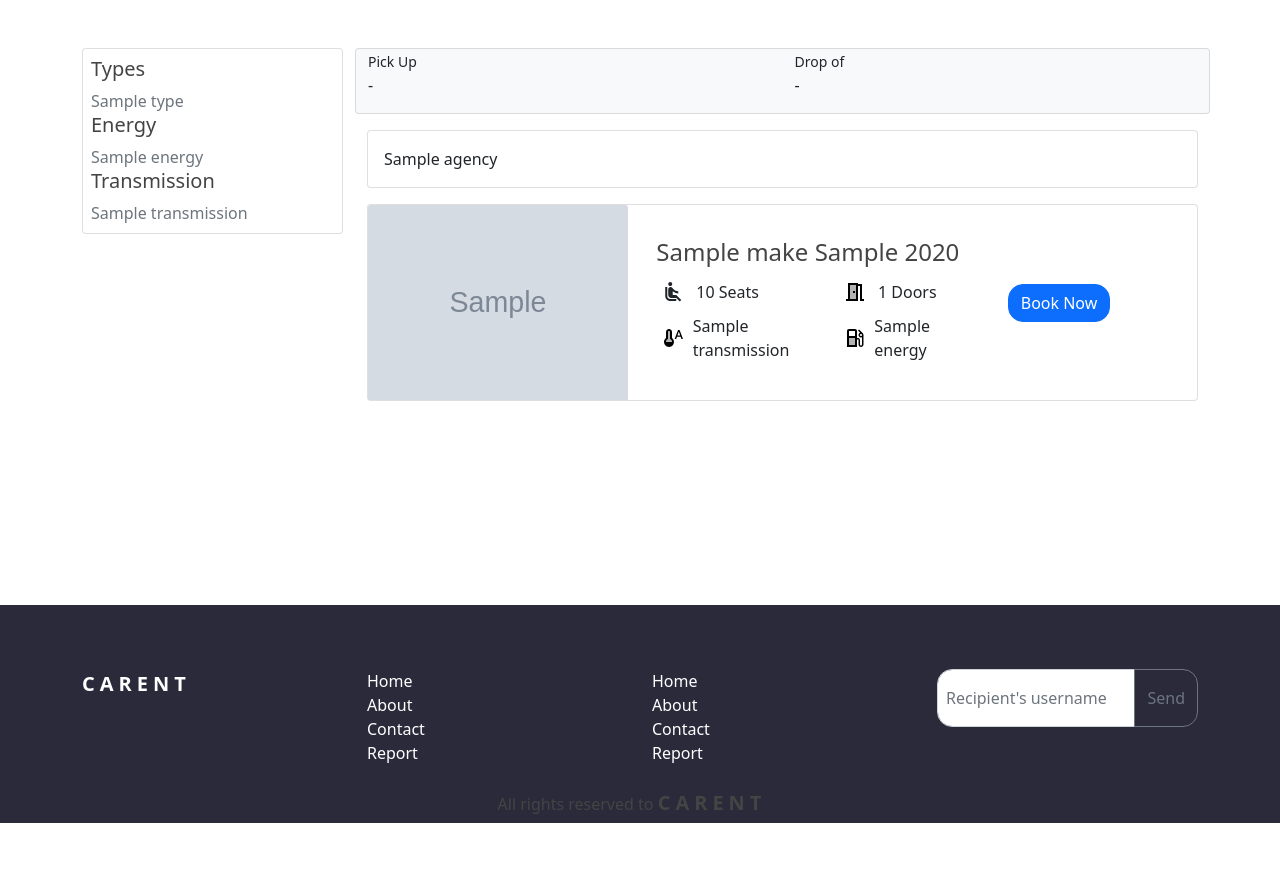
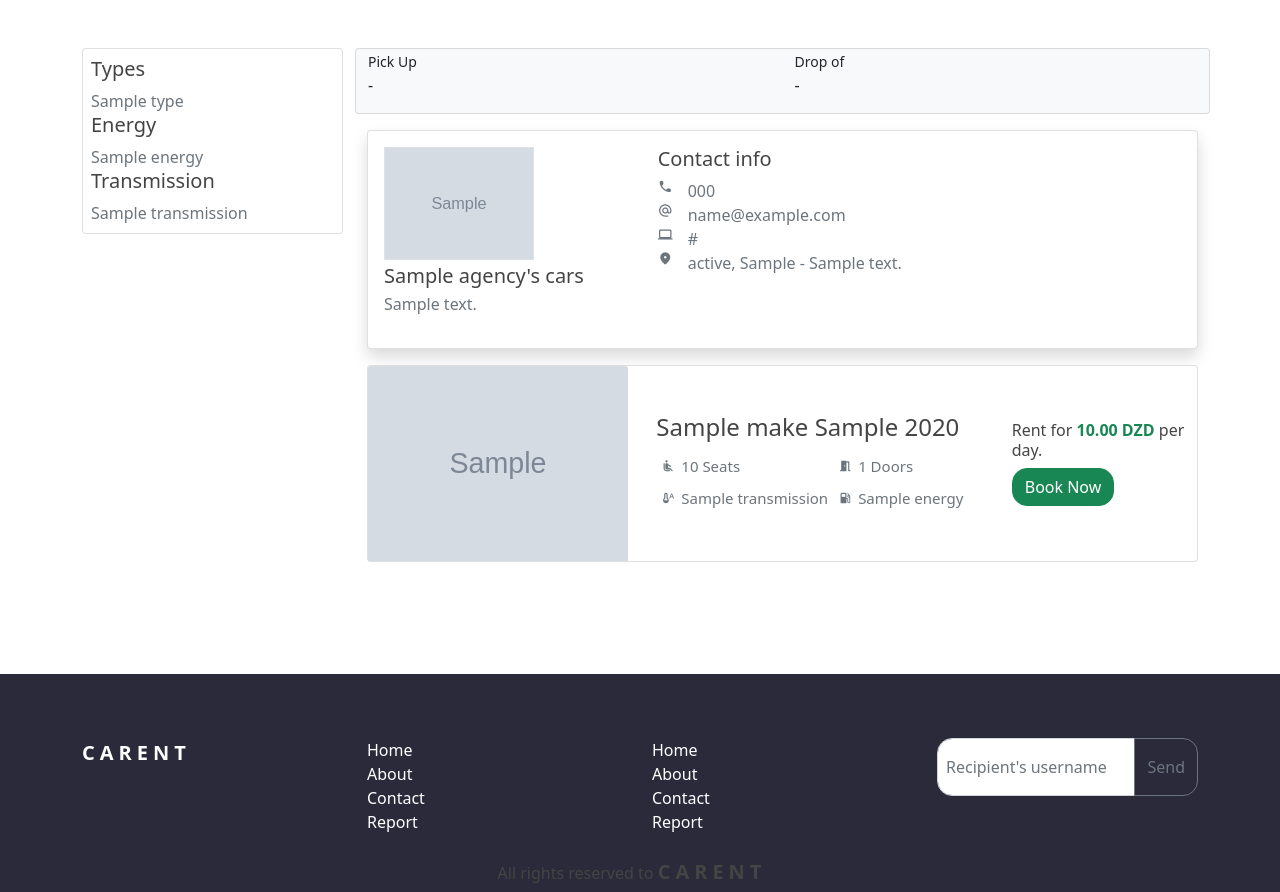
Before and after one commit to idaix/CarRental, a Django app: page /search/1 in a window 1280 px wide. Shown: the part 58-950 px from the top of the page. Before the commit the page ends 881 px from the top, so only its background shows below. Run offline with Django 4.2, Linux system fonts and the light colour scheme; tables that the repository leaves empty hold one stand-in row (values such as "Sample post"); grey boxes marked "Sample" are stand-in pictures; some libraries are stand-ins or nearby versions.

Commit message:
update...

```diff
--- a/accounts/templates/registration/register.html
+++ b/accounts/templates/registration/register.html
@@ -10,7 +10,7 @@
             {{ form|crispy }}
         </fieldset>
         <div class="form-group">
-            <button class="btn btn-outline-info" type="submit">Sign Up</button>
+            <button class="btn btn-primary" type="submit">Sign Up</button>
         </div>
     </form>
     <div class="border-top pt-3">
--- a/agency/urls.py
+++ b/agency/urls.py
@@ -12,5 +12,6 @@ urlpatterns = [
     path('vehicle/add_vehicle/', views.add_vehicle, name='add_vehicle'),
     path('vehicle/model_field/', views.model_field, name='model_field'),
     path('vehicle/<int:pk>/update', views.update_vehicle, name='vehicle_update'),
+    path('vehicle/<int:pk>/change_status', views.change_status, name='change_status'),
     path('vehicle/<int:pk>/delete', views.VehicleDelete.as_view(), name='vehicle_delete'),
 ]
--- a/app/templates/app/search/show_all_cars.html
+++ b/app/templates/app/search/show_all_cars.html
@@ -2,9 +2,24 @@
 {% block title %}{{agency.name}}{% endblock %}
 {% block search_content %}
 <section class="show-all-cars">
-    <div class="card mb-3">
-        <div class="card-body">
-            <div class="col-md-4">{{ agency.name }}</div>
+    <div class="card shadow mb-3">
+        <div class="card-body row">
+            <div class="col-md-4">
+                <div class="image border mb-1" style="width: 150px;">
+                    <img src="{{ agency.image.url }}" alt="{{ agency.name }}" width="150">
+                </div>
+                <h5 class="mb-1">{{ agency.name }}'s cars</h5>
+                <p class="text-secondary">{{ agency.bio }}</p>
+            </div>
+            <div class="col-md-8">
+                <h5>Contact info</h5>
+                <ul class="text-secondary">
+                    <li class="contact_link"><span class="material-icons-round ul-icon">call</span>{{ agency.contact_phone }}</li>
+                    <li class="contact_link"><span class="material-icons-round ul-icon">alternate_email</span>{{ agency.contact_email }}</li>
+                    <li class="contact_link"><span class="material-icons-round ul-icon">laptop</span>{{ agency.contact_website }}</li>
+                    <li class="contact_link"><span class="material-icons-round ul-icon">place</span>{{ agency.get_full_address }}</li>
+                </ul>
+            </div>
         </div>
     </div>
         {% for car in cars %}
@@ -14,32 +29,33 @@
                 <div class="card-body col-md-5">
                     <h4>{{car.get_title}}</h4>
                     <div class="features">
-                        <table class="tab">
+                        <table class="tab text-secondary">
                             <tr>
                                 <td>
-                                    <span class="material-icons-two-tone">airline_seat_recline_normal</span>
+                                    <span class="material-icons-round">airline_seat_recline_normal</span>
                                     {{car.seats}} Seats
                                 </td>
                                 <td>
-                                    <span class="material-icons-two-tone">thermostat_auto</span>
+                                    <span class="material-icons-round">thermostat_auto</span>
                                     {{car.transmission}}
                                 </td>
                             </tr>
                             <tr>
                                 <td>
-                                    <span class="material-icons-two-tone">meeting_room</span>
+                                    <span class="material-icons-round">meeting_room</span>
                                     {{car.doors}} Doors
                                 </td>
                                 <td>
-                                    <span class="material-icons-two-tone">local_gas_station</span>
+                                    <span class="material-icons-round">local_gas_station</span>
                                     {{car.engine}}
                                 </td>
                             </tr>
                         </table>
                     </div>
                 </div>
-                <div class="col-md-3">
-                    <a href="#book-{{ car.id }}" class="btn btn-primary">Book Now</a>
+                <div class="col-md-3 card-body d-flex align-items-center justify-content-between d-md-block">
+                    <h6>Rent for <strong class="text-success">{{ car.price }} DZD</strong> per day.</h6>
+                    <a href="#book-{{ car.id }}" class="btn btn-success">Book Now</a>
                 </div>
             </div>
         </div>
--- a/static/css/inc/_app.scss
+++ b/static/css/inc/_app.scss
@@ -90,23 +90,31 @@ footer{
 
 // Show all cars
 .show-all-cars{
+    .contact_link{
+        display: flex;
+    }
+    .ul-icon{
+        font-size: 15px;
+        width: 30px;
+    }
     .tab{
         width: 100%;
         tbody{
             display: flex;
             align-items: center;
-            justify-content: space-between;
             tr{
                 display: flex;
                 flex-direction: column;
             }
         }
         td{
+            font-size: 15px;
             border: 5px solid transparent;
             display: flex;
             align-items: center;
             span{
-                width: 35px;
+                font-size: 14px;
+                width: 20px;
             }
         }
     }
--- a/static/css/inc/_basics.scss
+++ b/static/css/inc/_basics.scss
@@ -42,3 +42,6 @@ img{
     border-radius: 15px;
     padding: 1rem .5rem;
 }
+.cursor-pointer{
+    cursor: pointer!important;
+}
--- a/static/css/main.css
+++ b/static/css/main.css
@@ -40,6 +40,10 @@ img {
 .form-select {
   border-radius: 15px;
   padding: 1rem .5rem;
+}
+
+.cursor-pointer {
+  cursor: pointer !important;
 }
 
 .navbar-brand {
@@ -170,6 +174,17 @@ footer {
   color: white;
 }
 
+.show-all-cars .contact_link {
+  display: -webkit-box;
+  display: -ms-flexbox;
+  display: flex;
+}
+
+.show-all-cars .ul-icon {
+  font-size: 15px;
+  width: 30px;
+}
+
 .show-all-cars .tab {
   width: 100%;
 }
@@ -181,9 +196,6 @@ footer {
   -webkit-box-align: center;
       -ms-flex-align: center;
           align-items: center;
-  -webkit-box-pack: justify;
-      -ms-flex-pack: justify;
-          justify-content: space-between;
 }
 
 .show-all-cars .tab tbody tr {
@@ -197,6 +209,7 @@ footer {
 }
 
 .show-all-cars .tab td {
+  font-size: 15px;
   border: 5px solid transparent;
   display: -webkit-box;
   display: -ms-flexbox;
@@ -207,6 +220,7 @@ footer {
 }
 
 .show-all-cars .tab td span {
-  width: 35px;
+  font-size: 14px;
+  width: 20px;
 }
 /*# sourceMappingURL=main.css.map */
--- a/static/css/other/google-icons.css
+++ b/static/css/other/google-icons.css
@@ -3,7 +3,7 @@
     font-family: 'Material Icons Round';
     font-style: normal;
     font-weight: 400;
-    src: url(v100/LDItaoyNOAY6Uewc665JcIzCKsKc_M9flwmP.woff2) format('woff2');
+    src: url(LDItaoyNOAY6Uewc665JcIzCKsKc_M9flwmP.woff2) format('woff2');
   }
   /* fallback */
   @font-face {
```
Also changed, not shown: agency/templates/agency/dashboard.html (+7 -7 lines), agency/views.py (+13 -0 lines), media/vehicle_images/22/04/21/golf1.webp (added), media/vehicle_images/22/04/21/golf2.webp (added), media/vehicle_images/22/04/21/golf3.webp (added), media/vehicle_images/22/04/21/golf4.webp (added), 1 other file.
